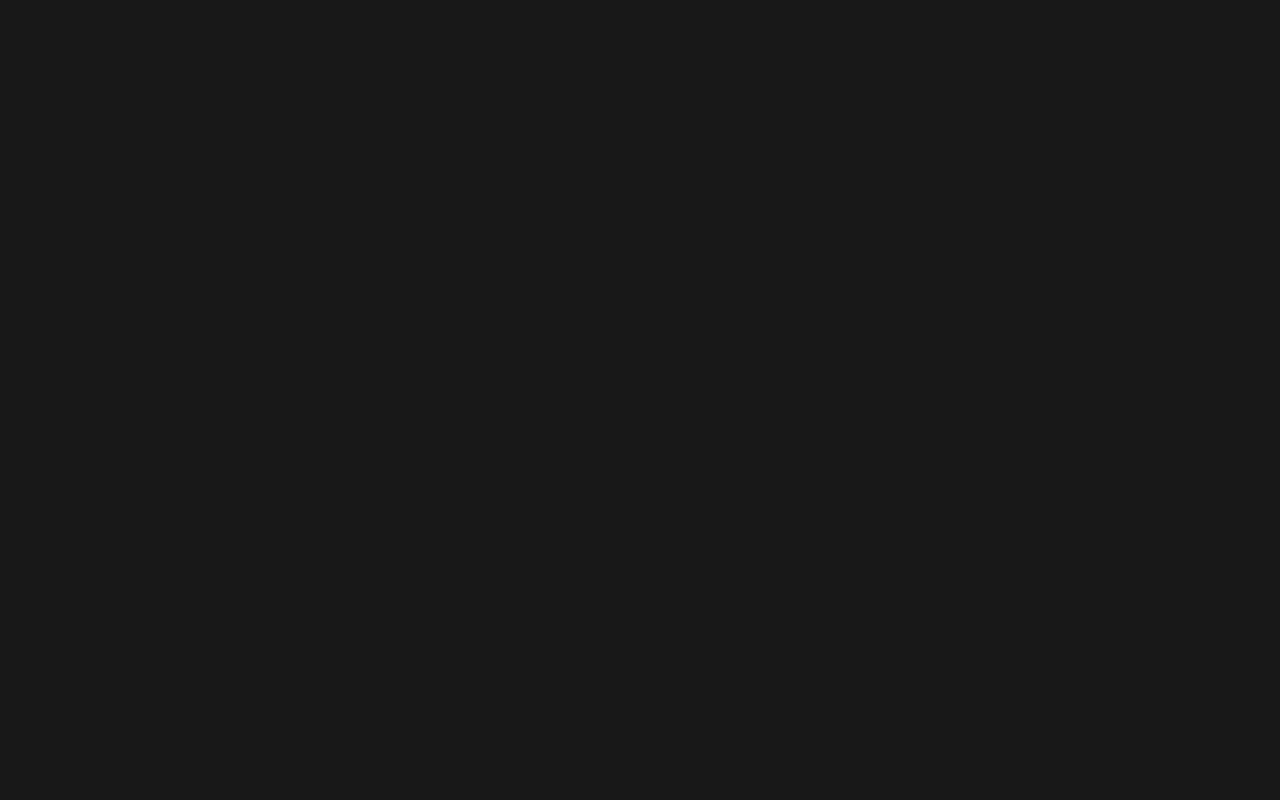
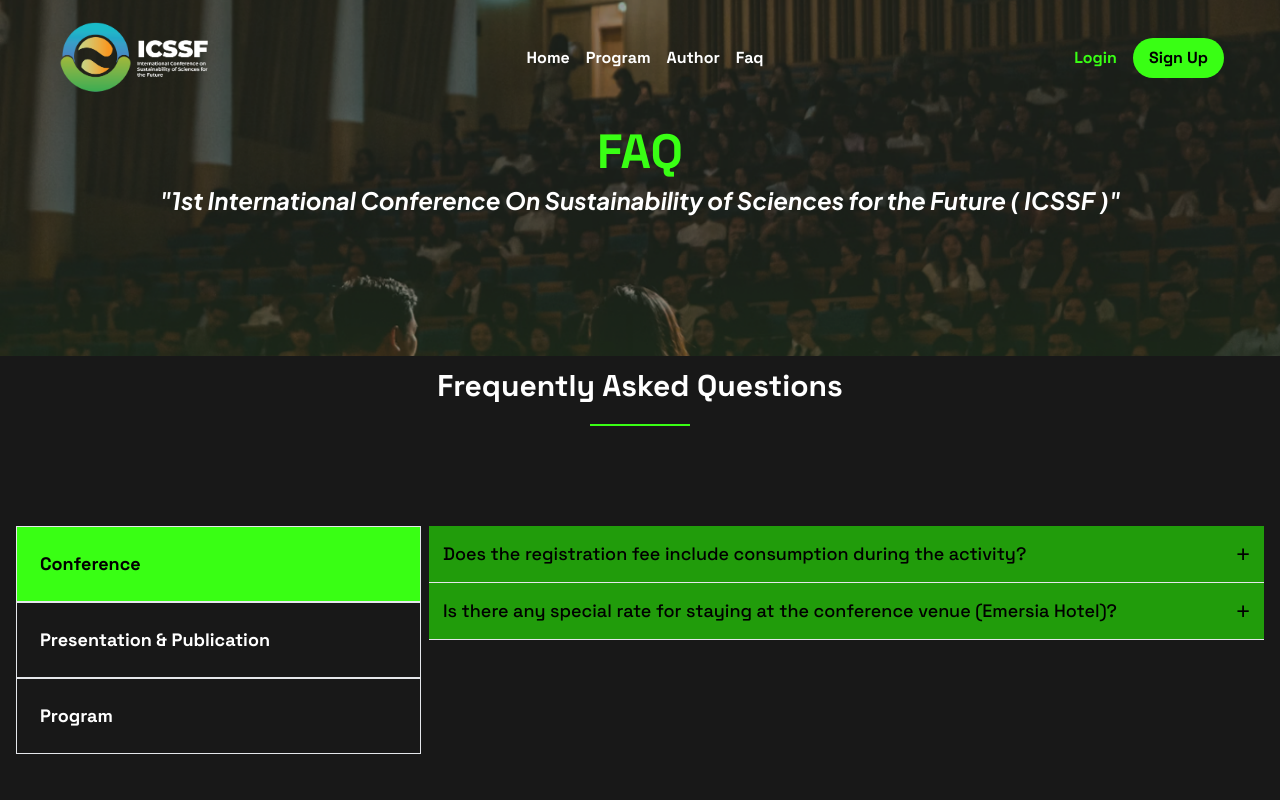
Before and after one commit to projeksainsdata/icssf-frontend, a React (Vite) app: page /faq in a window 1280 px wide. Before the commit this address had no page. Shown: the top 800 px of the page. Built offline with nearby package versions, Linux system fonts and the light colour scheme.

Commit message:
add : page FAQ

```diff
--- a/src/App.jsx
+++ b/src/App.jsx
@@ -1,6 +1,7 @@
 import { BrowserRouter as Router,  Routes, Route } from 'react-router-dom'
 import Home from './pages/Home';
 import './App.css'
+import FaqPage from './pages/FaqPage';
 
 const App = () => {
 
@@ -9,6 +10,7 @@ const App = () => {
       <Router>
         <Routes>
           <Route index element={<Home/>}/>
+          <Route path='/faq' element={<FaqPage/>}/>
         </Routes>
       </Router>
     </>
--- /dev/null
+++ b/src/components/BannerFaq.jsx
@@ -0,0 +1,20 @@
+import React from "react";
+import Bannerfaq from "../assets/images/BannerFaq.png";
+
+const BannerFaq = () => {
+    return (
+        <div className="bannerFaq relative -mt-[180px] md:-mt-[200px]">
+            <img src={Bannerfaq} alt="hero" className="object-cover w-full md:h-[400px] h-[450px] absolute" />
+            <div className="bannerContent z-10 relative font-bold md:mt-10 flex-row font-spaceGrotesk text-center">
+                <h1 className="text-3xl sm:text-2xl md:text-4xl lg:text-5xl md:pt-[140px] pt-[285px] text-colorGreen mb-2">
+                    FAQ
+                </h1>
+                <h1 className="text-md sm:text-xl md:text-2xl lg:text-2xl text-white italic font-plusJakarta">
+                    "1st International Conference On Sustainability of Sciences for the Future ( ICSSF )"
+                </h1>
+            </div>
+        </div>
+    );
+};
+
+export default BannerFaq;
--- /dev/null
+++ b/src/components/Faq.jsx
@@ -0,0 +1,55 @@
+import React, { useState } from 'react';
+import Footer from './Footer'
+import faqData from './FaqData';
+
+const FAQ = () => {
+  const [selectedCategory, setSelectedCategory] = useState(0);
+  const [activeIndex, setActiveIndex] = useState(null);
+
+  const toggleFAQ = (index) => {
+    setActiveIndex(activeIndex === index ? null : index);
+  };
+
+  return (
+    <>
+    <div className="min-h-screen">
+        <div className="flex flex-col md:flex-row md:mt-[100px] mt-20 px-4">
+            <div className="w-full md:w-[450px] mb-4 md:mb-0">
+                {faqData.map((faq, index) => (
+                    <div
+                        key={index}
+                        className={`cursor-pointer border p-[23px] font-bold ${selectedCategory === index ? 'bg-colorGreen text-black border' : 'text-white'}`}
+                        onClick={() => setSelectedCategory(index)}
+                    >
+                        <h2 className="text-lg font-spaceGrotesk">{faq.category}</h2>
+                    </div>
+                ))}
+            </div>
+            <div className="w-full md:w-3/4 md:pl-2">
+                {selectedCategory !== null && faqData[selectedCategory].questions.map((faq, index) => (
+                    <div key={index}>
+                        <div
+                            className="flex justify-between text-lg items-center cursor-pointer bg-darkGreen p-[6px]"
+                            onClick={() => toggleFAQ(index)}
+                        >
+                            <h3 className="text-md font-medium text-black font-spaceGrotesk p-2">{faq.question}</h3>
+                            <button className="text-2xl px-2 text-black">{activeIndex === index ? '-' : '+'}</button>
+                        </div>
+                        <hr />
+                        {activeIndex === index && (
+                            <div className="bg-black font-spaceGrotesk px-4 py-7 text-white text-sm p-[20px]">
+                                <p>{faq.answer}</p>
+                            </div>
+                        )}
+                    </div>
+                ))}
+            </div>
+        </div>
+    </div>
+
+    <Footer/>
+    </>
+  );
+};
+
+export default FAQ;
--- /dev/null
+++ b/src/components/FaqData.jsx
@@ -0,0 +1,51 @@
+const faqData = [
+    {
+      category: 'Conference',
+      questions: [
+        {
+          question: 'Does the registration fee include consumption during the activity?',
+          answer: 'Yes, the registration fee includes lunch and two coffee breaks.',
+        },
+        {
+          question: 'Is there any special rate for staying at the conference venue (Emersia Hotel)?',
+          answer: 'Yes, we offer a special corporate rate for accommodation at Emersia Hotel. Kindly contact Ms Heny (WhatsApp) to avail the special rate. ',
+        },
+      ],
+    },
+    {
+      category: 'Presentation & Publication',
+      questions: [
+        {
+          question: 'What publisher will be handling the proceedings?',
+          answer: 'We are currently negotiating with Atlantis, a part of Springer-Nature. We will promptly inform you of the final decision.',
+        },
+        {
+          question: 'Will only some manuscripts be included in the proceedings?',
+          answer: 'No, we encourage the inclusion of as many manuscripts as possible in the proceedings. However, please note that all manuscripts will undergo a rigorous peer-review process.',
+        },
+        {
+          question: 'For presenter participants, can the presentation be done online?',
+          answer: 'Yes, both in-person and online presentations are allowed. Further details on online presentation techniques will be provided later. Make sure to join the WhatsApp Group of Participants for updates.',
+        },
+      ],
+    },
+    {
+      category: 'Program',
+      questions: [
+        {
+          question: 'Is there a limit to the number of participants from students?',
+          answer: 'Yes, the student package has a limit of 20 participants.',
+        },
+        {
+          question: 'If students participate as oral/poster presenters, will they still be charged the student package price?',
+          answer: 'Yes, regardless of the type of participant (regular, oral or poster presenter), the price remains the same at IDR 300K for undergraduate student participants.',
+        },
+        {
+          question: 'If three authors are in one paper, do we still pay IDR 750K for one participant/paper with three authors?',
+          answer: 'Yes, the registration fee is per participant, not per author. However, please note that only one certificate will be issued, and a notation will indicate who will present at the event. Moreover, an additional fee will be charged if the paper will be included in the proceedings.',
+        },
+      ],
+    },
+  ];
+
+  export default faqData;
--- a/src/components/navbar/Navbar.jsx
+++ b/src/components/navbar/Navbar.jsx
@@ -35,7 +35,7 @@ const Navbar = () => {
           <Link to="/" className={`nav-link ${isSticky ? 'text-white' : 'text-white'}`}>Home</Link>
           <Link to="/program" className={`nav-link ${isSticky ? 'text-white' : 'text-white'}`}>Program</Link>
           <Link to="/author" className={`nav-link ${isSticky ? 'text-white' : 'text-white'}`}>Author</Link>
-          <Link to="/information" className={`nav-link ${isSticky ? 'text-white' : 'text-white'}`}>Information</Link>
+          <Link to="/faq" className={`nav-link ${isSticky ? 'text-white' : 'text-white'}`}>Faq</Link>
         </div>
         <div className="hidden md:flex space-x-4 font-spaceGrotesk font-bold">
           <Link to="/login" className={`mt-2 nav-link ${isSticky ? 'text-colorGreen' : 'text-colorGreen'}`}>Login</Link>
@@ -54,7 +54,7 @@ const Navbar = () => {
           <Link to="/" className="block nav-link py-2 mx-4">Home</Link>
           <Link to="/program" className="block nav-link py-2 mx-4">Program</Link>
           <Link to="/author" className="block nav-link py-2 mx-4">Author</Link>
-          <Link to="/information" className="block nav-link py-2 mx-4">Information</Link>
+          <Link to="/faq" className="block nav-link py-2 mx-4">Faq</Link>
           <Link to="/login" className="block nav-link py-2 mx-4">Login</Link>
           <Link to="/signup" className="block nav-link bg-colorGreen mx-4 px-4 py-2 text-black rounded-full my-3">Sign Up</Link>
         </div>
--- /dev/null
+++ b/src/pages/FaqPage.jsx
@@ -0,0 +1,20 @@
+import React from "react";
+import Navbar from "../components/navbar/Navbar";
+import FAQ from "../components/Faq";
+import BannerFaq from "../components/BannerFaq";
+
+const FaqPage = () => {
+    return (
+        <>
+            <Navbar/>
+            <BannerFaq/>
+            <div className="aitems-center">
+                <h1 className="md:mt-[120px] mt-[130px] text-center md:text-3xl text-2xl text-white font-spaceGrotesk font-bold">Frequently Asked Questions</h1>
+            </div>
+            <hr  width='100' className="text-center m-auto mt-5 border border-colorGreen"/>
+            <FAQ/>
+        </>
+    )
+}
+
+export default FaqPage
```
Also changed, not shown: src/assets/images/BannerFaq.png (added).
